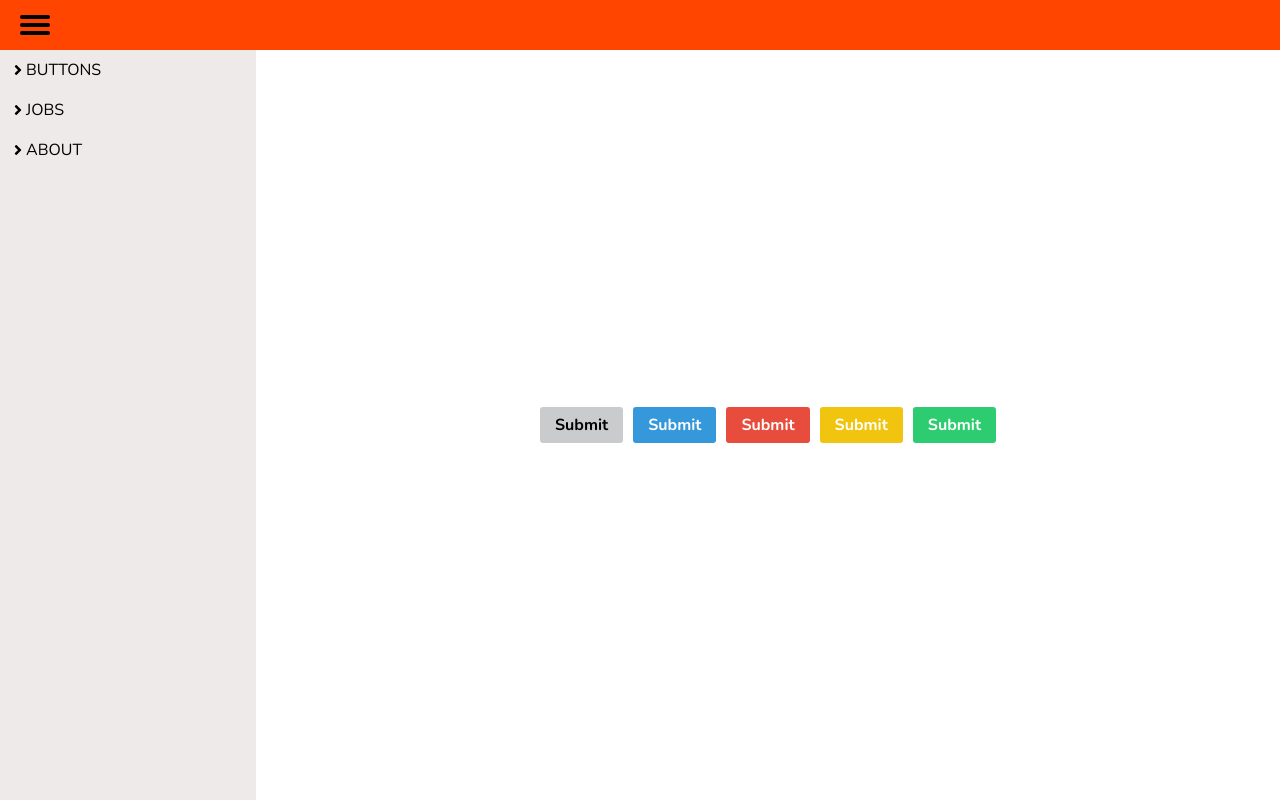
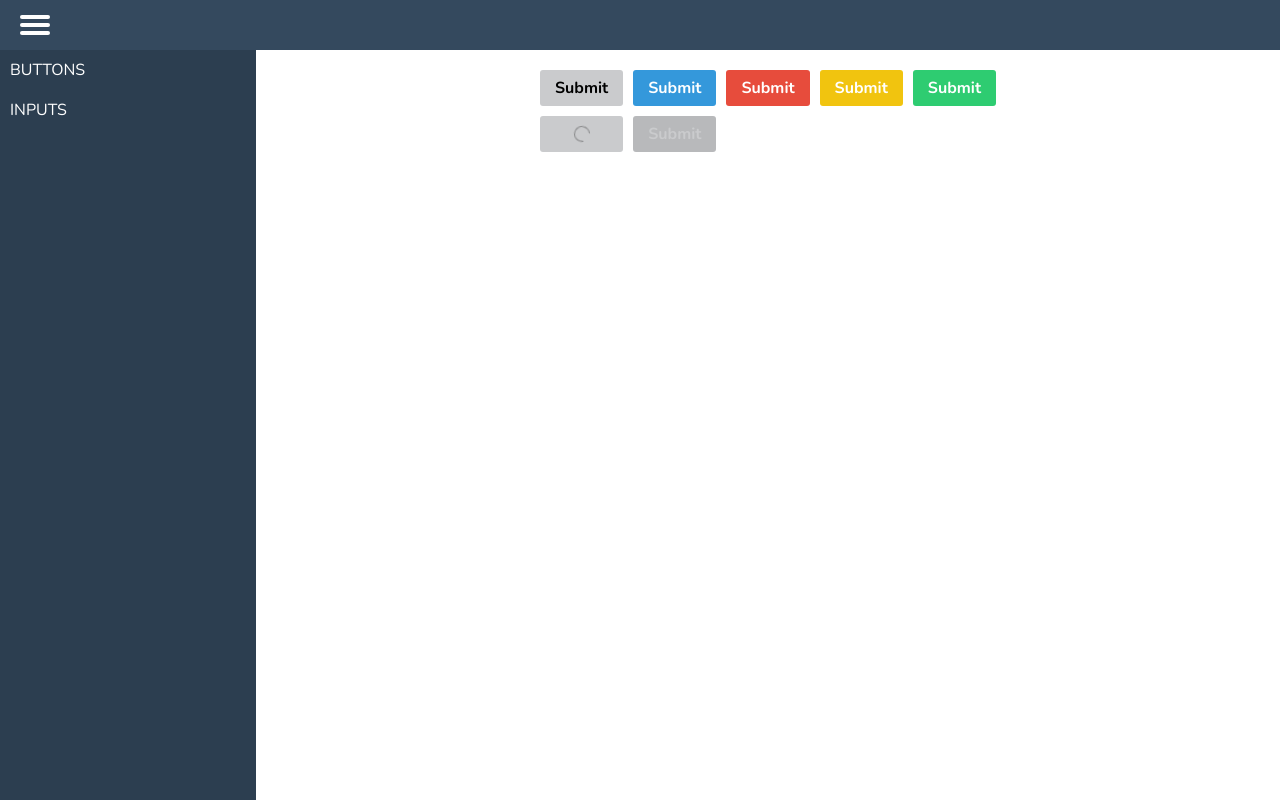
Before and after one commit to a-korkin/ui-kit-v1, a React (Create React App) app: page /buttons in a window 1280 px wide. Built offline with nearby package versions, Linux system fonts and the light colour scheme.

Commit message:
inputs page

```diff
--- a/src/components/App/App.scss
+++ b/src/components/App/App.scss
@@ -42,6 +42,9 @@
     --clr-grey-light-2: #cacbcd;
     --clr-grey-dark-1: #434344;
     --clr-grey-dark-2: #b8b9bb;
+
+    --clr-wet-aspault: #34495e;
+    --clr-mignight-blue: #2c3e50;
 
     // FONTS
     --font-size-default: 1.6rem;
@@ -90,8 +93,9 @@ h1 {
     grid-row: 2 / span 1;
     display: grid;
     justify-content: center;
-    align-content: center;
+    align-content: start;
     grid-gap: 1rem;
+    margin-top: 2rem;
 
     &.collapse {
         grid-column: sidebar-start / content-end;
--- a/src/components/AppRouter/AppRouter.tsx
+++ b/src/components/AppRouter/AppRouter.tsx
@@ -1,11 +1,13 @@
 import React from "react";
 import { Switch, Route } from "react-router-dom";
 import Buttons from "../../pages/Buttons";
+import Inputs from "../../pages/Inputs";
 
 const AppRouter: React.FC = () => {
     return (
         <Switch>
             <Route path="/buttons" component={Buttons} />
+            <Route path="/inputs" component={Inputs} />
         </Switch>
     );
 }
--- a/src/components/Sidebar/Sidebar.scss
+++ b/src/components/Sidebar/Sidebar.scss
@@ -1,5 +1,5 @@
 .sidebar {
-    background-color: var(--clr-grey-light-0);
+    background-color: var(--clr-mignight-blue);
     font-size: var(--font-size-default);
     grid-column: sidebar-start / sidebar-end;
     grid-row: 2 / span 1;
@@ -9,6 +9,14 @@
     transition: all .2s;
     visibility: visible;
     opacity: 1;
+    color: #fff;
+
+    a:visited,
+    a:link {
+        color: currentColor;
+        text-decoration: none;
+        width: 100%;
+    }
 
     &::-webkit-scrollbar {
         width: .8rem;
@@ -37,9 +45,12 @@
     }
 
     & .menu {
+        display: flex;
+        flex-direction: column;
+
         &__item {
             cursor: pointer;
-            padding: .5rem 1rem;
+            // padding: .5rem 1rem;
 
             &--clickable {
                 transition: all .1s;
@@ -47,10 +58,11 @@
 
             &--clickable:hover {
                 width: 100%;
-                background-color: orange;
+                background-color: var(--clr-wet-aspault);
             }
 
             &-label {
+                padding: .5rem 1rem;
                 text-transform: uppercase;
                 cursor: pointer;
                 display: flex;
--- a/src/components/Sidebar/Sidebar.tsx
+++ b/src/components/Sidebar/Sidebar.tsx
@@ -16,62 +16,23 @@ const Sidebar: React.FC<ISidebarProps> = ({collapse}) => {
                 <div className="menu">
                     <div className="menu__item">
                         <input className="menu__item-input" type="checkbox" name="A" id="A" />
-                        <label className="menu__item-label menu__item--clickable" htmlFor="A"><FaAngleRight />Buttons</label>
+                        <label className="menu__item-label menu__item--clickable" htmlFor="A">
+                            <Link to="/buttons" className="item-link">Buttons</Link>
+                        </label>
 
-                        <ul className="item__list">
+                        {/* <ul className="item__list">
                             <li className="menu__item--clickable">
                                 <Link to="/buttons" className="item-link">Buttons</Link>
                             </li>
-                            {/* <li className="menu__item--clickable"><a className="item-link" href="#">Buttons</a></li> */}
-                            {/* <li className="menu__item--clickable"><a className="item-link" href="#">Web/App development</a></li>
-                            <li className="menu__item--clickable"><a className="item-link" href="#">Internet Marketing and SEO</a></li> */}
-                        </ul>
+                        </ul> */}
                     </div>
 
                     <div className="menu__item">
                         <input className="menu__item-input" type="checkbox" name="B" id="B" />
-                        <label className="menu__item-label menu__item--clickable" htmlFor="B"><FaAngleRight />Jobs</label>
-                        <ul className="item__list">
-                            <li>
-                                <div className="menu__item">
-                                    <input className="menu__item-input" type="checkbox" name="BA" id="BA" />
-                                    <label className="menu__item-label menu__item--clickable" htmlFor="BA"><FaAngleRight />UI/UX</label>
-
-                                    <ul className="item__list">
-                                        <li className="menu__item--clickable"><a className="item-link" href="#">UI/UX Designer</a></li>
-                                        <li className="menu__item--clickable"><a className="item-link" href="#">UI Designer</a></li>
-                                        <li className="menu__item--clickable"><a className="item-link" href="#">UX Designer</a></li>
-                                    </ul>
-                                </div>
-                            </li>
-                            <li>
-                                <div className="menu__item">
-                                    <input className="menu__item-input" type="checkbox" name="BB" id="BB" />
-                                    <label className="menu__item-label menu__item--clickable" htmlFor="BB"><FaAngleRight />Development</label>
-
-                                    <ul className="item__list">
-                                        <li className="menu__item--clickable"><a className="item-link" href="#">FrontEnd</a></li>
-                                        <li className="menu__item--clickable"><a className="item-link" href="#">BackEnd</a></li>
-                                    </ul>
-                                </div>
-                            </li>
-                            <li className="menu__item--clickable"><a className="item-link" href="#">Graphic</a></li>
-                            <li className="menu__item--clickable"><a className="item-link" href="#">Logo Designer</a></li>
-                        </ul>
+                        <label className="menu__item-label menu__item--clickable" htmlFor="B">
+                            <Link to="/inputs" className="item-link">Inputs</Link>
+                        </label>
                     </div>
-
-                    <div className="menu__item">
-                        <input className="menu__item-input" type="checkbox" name="C" id="C" />
-                        <label className="menu__item-label menu__item--clickable" htmlFor="C"><FaAngleRight />About</label>
-
-                        <ul className="item__list">
-                            <li className="menu__item--clickable"><a className="item-link" href="#">Our team</a></li>
-                            <li className="menu__item--clickable"><a className="item-link" href="#">Clents</a></li>
-                            <li className="menu__item--clickable"><a className="item-link" href="#">Our work</a></li>
-                        </ul>
-                    </div>
-
-
                 </div>
             </nav>
         </div>
--- a/src/components/TopPanel/TopPanel.scss
+++ b/src/components/TopPanel/TopPanel.scss
@@ -1,5 +1,5 @@
 .top-panel {
-    background-color: orangered;
+    background-color: var(--clr-wet-aspault);
     display: flex;
     align-items: center;
     padding-left: 2rem;
@@ -28,7 +28,7 @@
                 width: 100%;
                 height: .4rem;
                 border-radius: 2rem;
-                background-color: #000;
+                background-color: #fff;
                 transition: all .2s;
             }
 
--- a/src/pages/Buttons.tsx
+++ b/src/pages/Buttons.tsx
@@ -1,5 +1,6 @@
 import React from "react";
 import Button from "../ui/Button";
+import Loading from "../ui/Loading";
 import "./pages.scss";
 
 const Buttons: React.FC = () => {
@@ -10,6 +11,8 @@ const Buttons: React.FC = () => {
             <Button classes="btn btn-danger">Submit</Button>
             <Button classes="btn btn-warning">Submit</Button>
             <Button classes="btn btn-success">Submit</Button>
+            <Button classes="btn"><Loading /></Button>
+            <Button classes="btn" disabled={true}>Submit</Button>
         </div>
     );
 }
--- /dev/null
+++ b/src/pages/Inputs.tsx
@@ -0,0 +1,31 @@
+import React from "react";
+import Input from "../ui/Input";
+
+import "./pages.scss";
+
+const Inputs: React.FC = () => {
+
+    const onInputChangeHandler = () => {
+
+    }
+
+    return (
+        <div className="pages-input">
+            <Input
+                id="input-1"
+                label="Search"
+                value=""
+                onChange={onInputChangeHandler}
+            />
+            <Input
+                id="input-2"
+                label="Mask"
+                value=""
+                mask="999-999-999_99"
+                onChange={onInputChangeHandler}
+            />
+        </div>
+    );
+}
+
+export default Inputs;
--- a/src/pages/pages.scss
+++ b/src/pages/pages.scss
@@ -1,5 +1,8 @@
-.pages-button {
-    display: grid;
-    grid-template-columns: repeat(5, 1fr);
-    gap: 1rem;
+.pages {
+    &-button {
+        display: grid;
+        grid-template-columns: repeat(5, 1fr);
+        gap: 1rem;
+    }
+
 }
--- a/src/ui/Button/Button.scss
+++ b/src/ui/Button/Button.scss
@@ -12,6 +12,12 @@
     border: none;
     transition: all .1s;
     height: 3.6rem;
+
+    &:disabled {
+        background: var(--clr-grey-dark-2);
+        color: var(--clr-grey-light-2);
+        cursor: not-allowed;
+    }
 
     &:active {
         transform: translateY(.2rem);
--- a/src/ui/Button/Button.tsx
+++ b/src/ui/Button/Button.tsx
@@ -3,11 +3,12 @@ import "./Button.scss";
 
 interface IButtonProps {
     classes: string;
+    disabled?: boolean;
 }
 
-const Button: React.FC<IButtonProps> = ({classes,children}) => {
+const Button: React.FC<IButtonProps> = ({classes, disabled, children}) => {
     return (
-        <button className={classes}>{children}</button>
+        <button className={classes} disabled={disabled}>{children}</button>
     );
 }
 
--- a/src/ui/Loading/Loading.scss
+++ b/src/ui/Loading/Loading.scss
@@ -1,15 +1,19 @@
 .loading {
-    height: 100%;
-    display: flex;
-    justify-items: center;
-    align-items: center;
-    animation: spin 1s linear infinite;
-    color: currentColor;
-    opacity: .3;
+    position: relative;
+
+    & > svg {
+        position: absolute;
+        top: 50%;
+        left: 50%;
+        transform: translate(-50%, -50%);
+        animation: spin 1s linear infinite;
+        color: currentColor;
+        opacity: .3;
+    }
 }
 
 @keyframes spin {
     to {
-        transform: rotate(360deg);
+        transform: translate(-50%, -50%) rotate(360deg);
     }
 }
```
